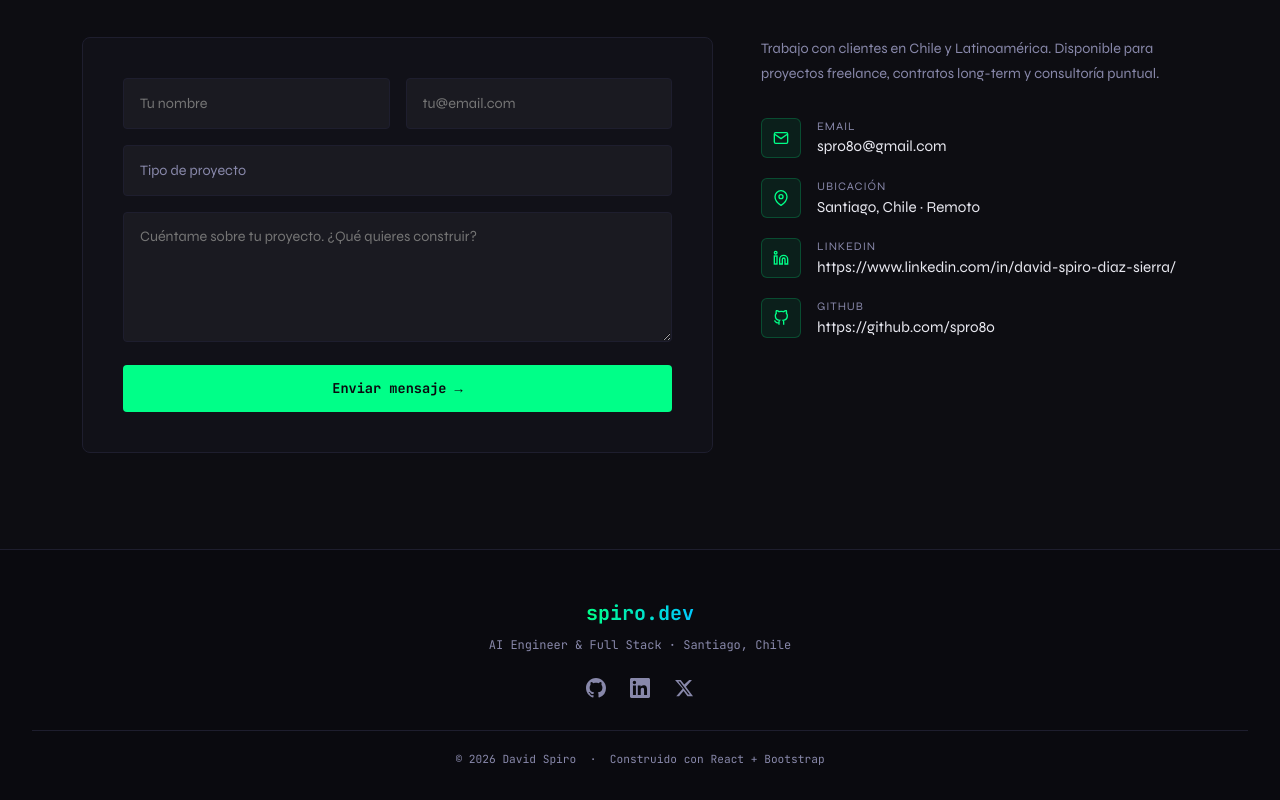
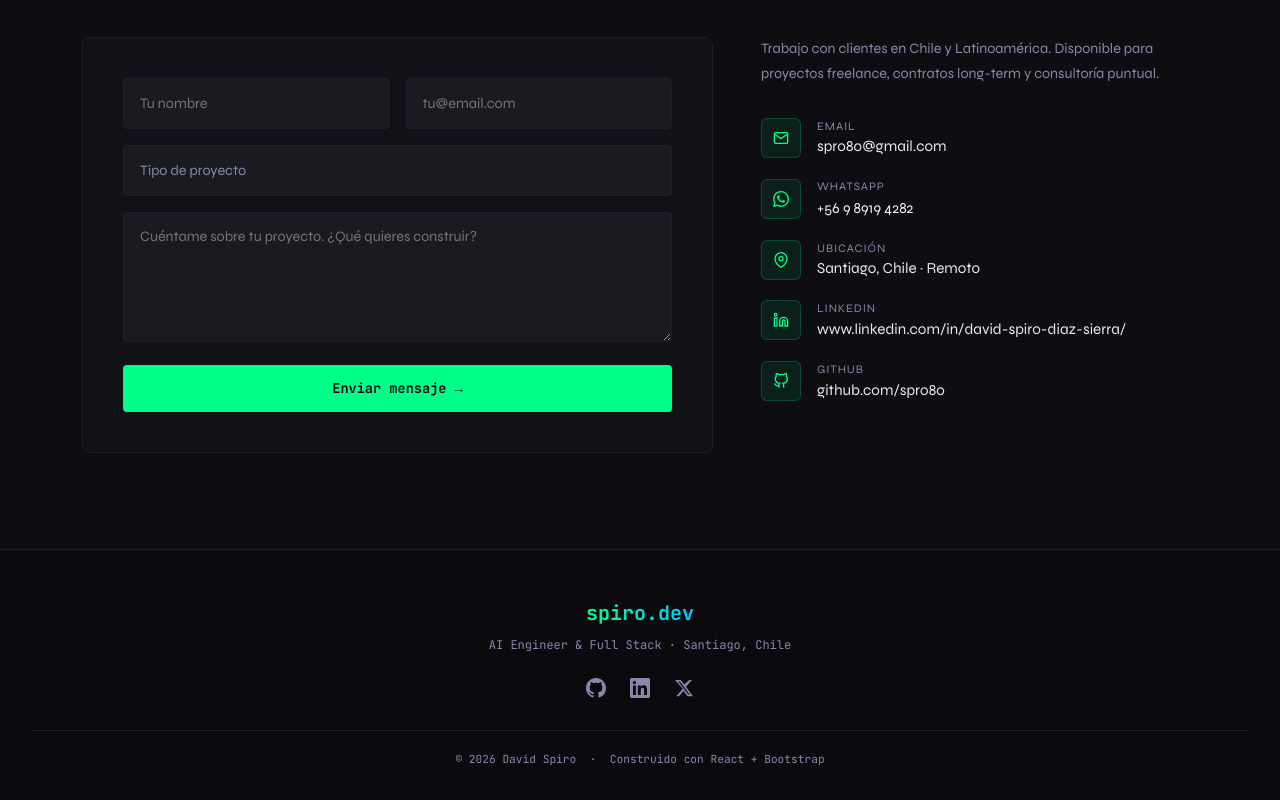
Before and after one commit to spro80/portfolio2026, a React (Create React App) app: page / in a window 1280 px wide. Shown: the part 3709-4509 px from the top of the page. Built offline with nearby package versions, Linux system fonts and the light colour scheme.

Commit message:
feat: add make and add whatsapp

```diff
--- a/src/api/data/contact.json
+++ b/src/api/data/contact.json
@@ -1,6 +1,7 @@
 [
-  { "iconType": "mail",     "label": "Email",     "value": "spro80@gmail.com" },
-  { "iconType": "location", "label": "Ubicación", "value": "Santiago, Chile · Remoto" },
-  { "iconType": "linkedin", "label": "LinkedIn",  "value": "https://www.linkedin.com/in/david-spiro-diaz-sierra/" },
-  { "iconType": "github",   "label": "GitHub",    "value": "https://github.com/spro80" }
+  { "iconType": "mail",      "label": "Email",     "value": "spro80@gmail.com" },
+  { "iconType": "whatsapp",  "label": "WhatsApp",  "value": "https://wa.me/56989194282" },
+  { "iconType": "location",  "label": "Ubicación", "value": "Santiago, Chile · Remoto" },
+  { "iconType": "linkedin",  "label": "LinkedIn",  "value": "https://www.linkedin.com/in/david-spiro-diaz-sierra/" },
+  { "iconType": "github",    "label": "GitHub",    "value": "https://github.com/spro80" }
 ]
--- a/src/components/Contact.jsx
+++ b/src/components/Contact.jsx
@@ -25,6 +25,11 @@
   github: (
     <svg viewBox="0 0 24 24" width={16} height={16} stroke="var(--accent)" fill="none" strokeWidth={2}>
       <path d="M9 19c-5 1.5-5-2.5-7-3m14 6v-3.87a3.37 3.37 0 0 0-.94-2.61c3.14-.35 6.44-1.54 6.44-7A5.44 5.44 0 0 0 20 4.77 5.07 5.07 0 0 0 19.91 1S18.73.65 16 2.48a13.38 13.38 0 0 0-7 0C6.27.65 5.09 1 5.09 1A5.07 5.07 0 0 0 5 4.77a5.44 5.44 0 0 0-1.5 3.78c0 5.42 3.3 6.61 6.44 7A3.37 3.37 0 0 0 9 18.13V22"/>
+    </svg>
+  ),
+  whatsapp: (
+    <svg viewBox="0 0 24 24" width={16} height={16} fill="var(--accent)">
+      <path d="M17.472 14.382c-.297-.149-1.758-.867-2.03-.967-.273-.099-.471-.148-.67.15-.197.297-.767.966-.94 1.164-.173.199-.347.223-.644.075-.297-.15-1.255-.463-2.39-1.475-.883-.788-1.48-1.761-1.653-2.059-.173-.297-.018-.458.13-.606.134-.133.298-.347.446-.52.149-.174.198-.298.298-.497.099-.198.05-.371-.025-.52-.075-.149-.669-1.612-.916-2.207-.242-.579-.487-.5-.669-.51-.173-.008-.371-.01-.57-.01-.198 0-.52.074-.792.372-.272.297-1.04 1.016-1.04 2.479 0 1.462 1.065 2.875 1.213 3.074.149.198 2.096 3.2 5.077 4.487.709.306 1.262.489 1.694.625.712.227 1.36.195 1.871.118.571-.085 1.758-.719 2.006-1.413.248-.694.248-1.289.173-1.413-.074-.124-.272-.198-.57-.347m-5.421 7.403h-.004a9.87 9.87 0 0 1-5.031-1.378l-.361-.214-3.741.982.998-3.648-.235-.374a9.86 9.86 0 0 1-1.51-5.26c.001-5.45 4.436-9.884 9.888-9.884 2.64 0 5.122 1.03 6.988 2.898a9.825 9.825 0 0 1 2.893 6.994c-.003 5.45-4.437 9.884-9.885 9.884m8.413-18.297A11.815 11.815 0 0 0 12.05 0C5.495 0 .16 5.335.157 11.892c0 2.096.547 4.142 1.588 5.945L.057 24l6.305-1.654a11.882 11.882 0 0 0 5.683 1.448h.005c6.554 0 11.89-5.335 11.893-11.893a11.821 11.821 0 0 0-3.48-8.413Z"/>
     </svg>
   ),
 };
@@ -184,7 +189,20 @@
                   <div style={{ fontSize: '0.72rem', color: 'var(--muted)', textTransform: 'uppercase', letterSpacing: '0.08em' }}>
                     {info.label}
                   </div>
-                  <div style={{ fontSize: '0.95rem', color: 'var(--text)' }}>{info.value}</div>
+                  {info.value.startsWith('http') ? (
+                    <a
+                      href={info.value}
+                      target="_blank"
+                      rel="noopener noreferrer"
+                      style={{ fontSize: '0.95rem', color: 'var(--text)', textDecoration: 'none' }}
+                      onMouseEnter={e => e.currentTarget.style.color = 'var(--accent)'}
+                      onMouseLeave={e => e.currentTarget.style.color = 'var(--text)'}
+                    >
+                      {info.iconType === 'whatsapp' ? '+56 9 8919 4282' : info.value.replace('https://', '')}
+                    </a>
+                  ) : (
+                    <div style={{ fontSize: '0.95rem', color: 'var(--text)' }}>{info.value}</div>
+                  )}
                 </div>
               </div>
             ))}
```
Also changed, not shown: 1 other file (tests, documents, lock files or other folders).
